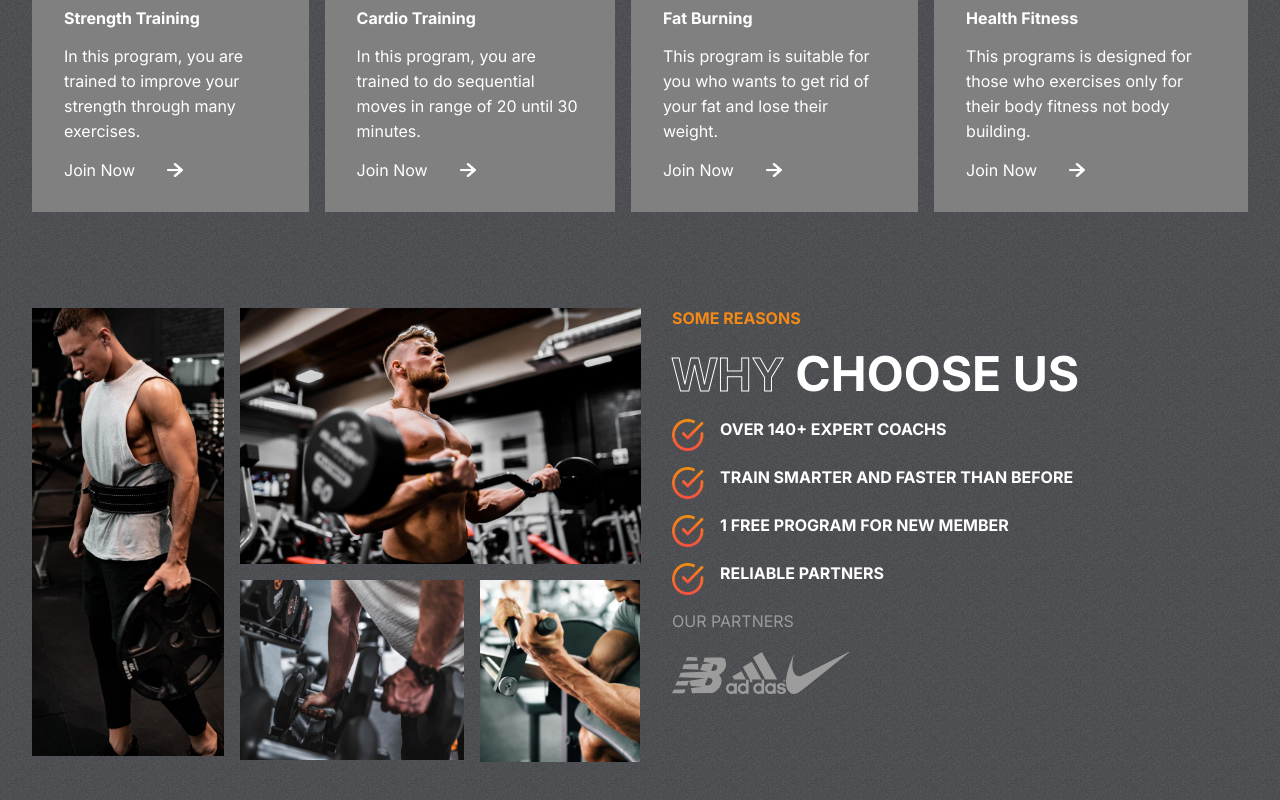
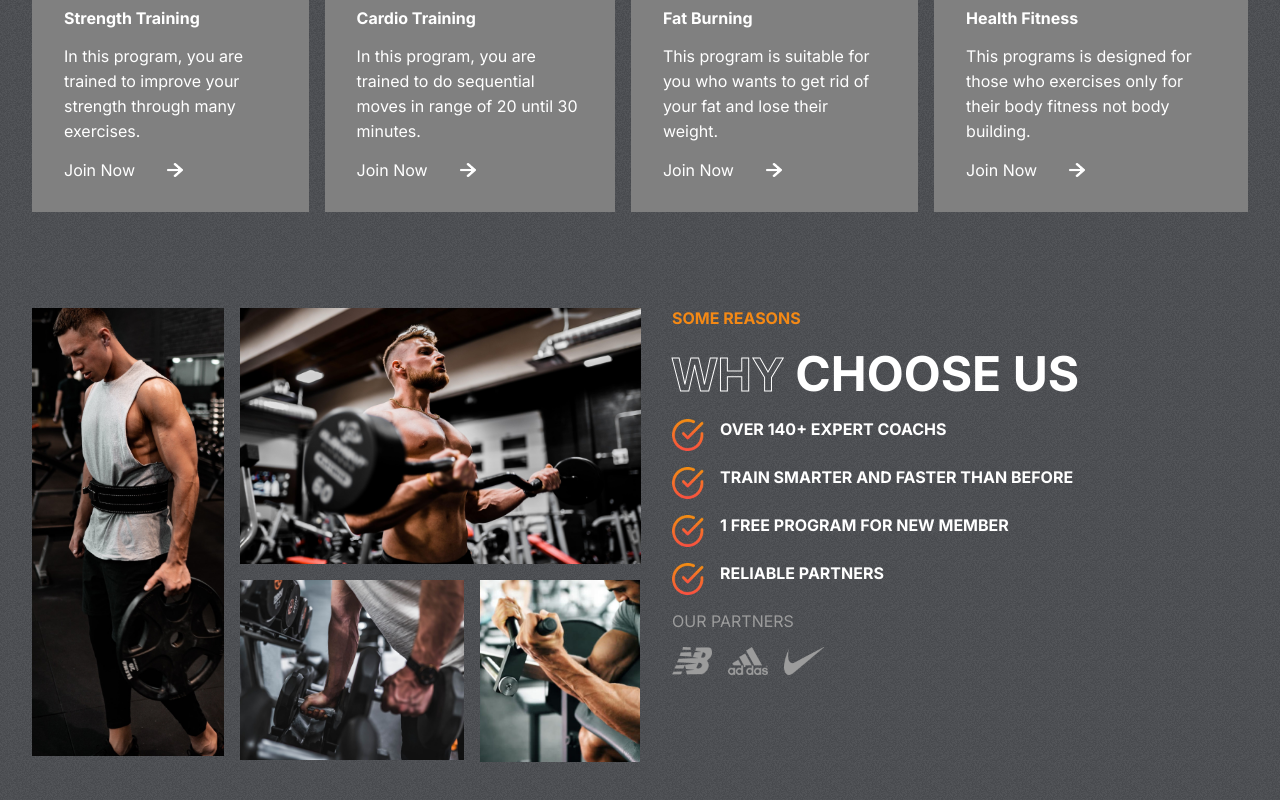
Before and after one commit to pallab17/Fithelp.o, a React (Create React App) app: page / in a window 1280 px wide. Shown: the part 1031-1831 px from the top of the page. Built offline with nearby package versions, Linux system fonts and the light colour scheme.

Commit message:
files updated

```diff
--- a/src/components/Reasons/Reasons.css
+++ b/src/components/Reasons/Reasons.css
@@ -78,3 +78,10 @@
     height: 2rem;
     width: 2rem;
 }
+.partners{
+    display: flex;
+    gap: 1rem;
+}
+.partners>img{
+    width: 2.5rem;
+}
```
